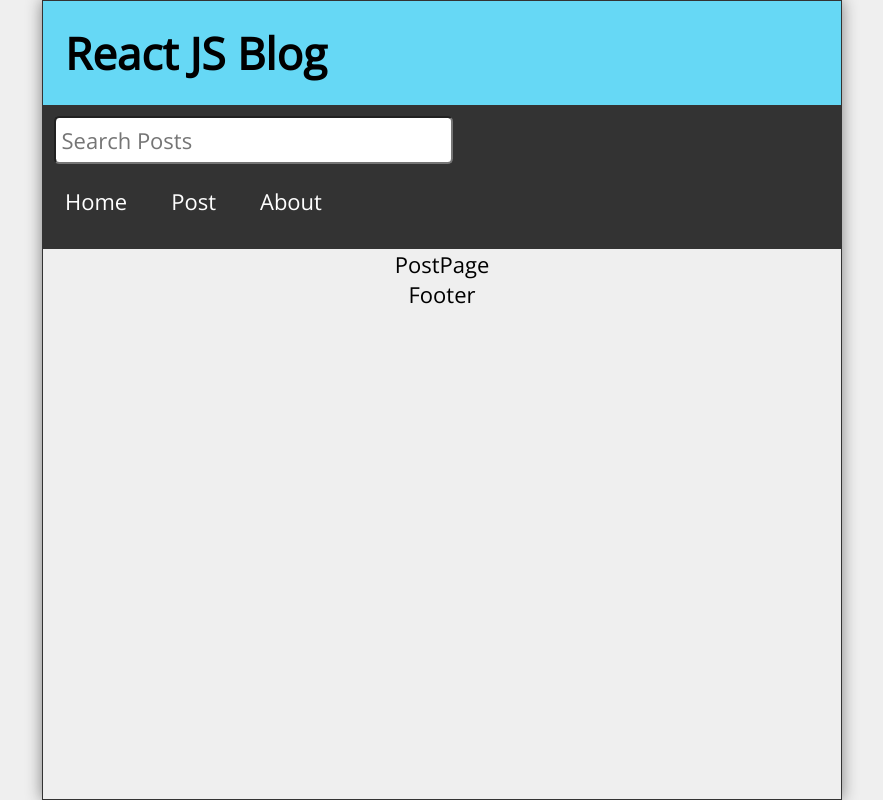
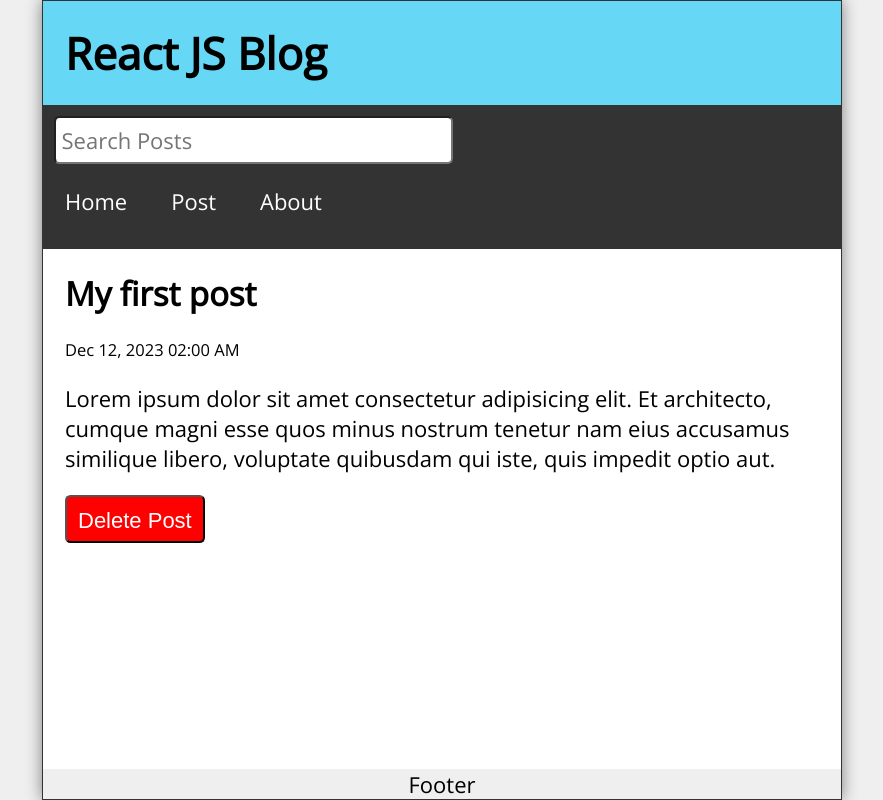
Before and after one commit to saqlain-hub/blog-post, a React (Vite) app: page /post/1 in a window 1280 px wide. Shown: the whole page, without its empty margins (198-1081 px from the left). Built offline with nearby package versions, Linux system fonts and the light colour scheme.

Commit message:
posts and routes up and running

```diff
--- a/src/App.jsx
+++ b/src/App.jsx
@@ -6,7 +6,7 @@
 import PostPage from "./pages/PostPage";
 import About from "./pages/About";
 import Missing from "./pages/Missing";
-import { Routes, Route } from "react-router-dom";
+import { Routes, Route, useNavigate } from "react-router-dom";
 import { useState, useEffect } from "react";
 
 function App() {
@@ -37,15 +37,26 @@
     },
   ]);
   const [search, setSearch] = useState("");
+  const [searchResults, setSearchResults] = useState([]);
+  const navigate = useNavigate();
+
+  const handleDelete = (id) => {
+    const postsList = posts.filter((post) => post.id !== id);
+    setPosts(postsList);
+    navigate("/");
+  };
 
   return (
     <div className="App">
       <Header title="React JS Blog" />
-      <Nav />
+      <Nav search={search} setSearch={setSearch} />
       <Routes>
-        <Route path="/" element={<Home />} />
+        <Route path="/" element={<Home posts={posts} />} />
         <Route path="/post" element={<NewPost />} />
-        <Route path="/post/:id" element={<PostPage />} />
+        <Route
+          path="/post/:id"
+          element={<PostPage posts={posts} handleDelete={handleDelete} />}
+        />
         <Route path="/about" element={<About />} />
         <Route path="*" element={<Missing />} />
       </Routes>
--- /dev/null
+++ b/src/pages/Feed.jsx
@@ -0,0 +1,14 @@
+import React from "react";
+import Post from "./Post";
+
+const Feed = ({ posts }) => {
+  return (
+    <>
+      {posts.map((post) => (
+        <Post key={post.id} post={post} />
+      ))}
+    </>
+  );
+};
+
+export default Feed;
--- a/src/pages/Home.jsx
+++ b/src/pages/Home.jsx
@@ -1,7 +1,16 @@
 import React from "react";
+import Feed from "./Feed";
 
-const Home = () => {
-  return <div>Home</div>;
+const Home = ({ posts }) => {
+  return (
+    <main className="Home">
+      {posts.length ? (
+        <Feed posts={posts} />
+      ) : (
+        <p style={{ marginTop: "2rem" }}>No Posts to display.</p>
+      )}
+    </main>
+  );
 };
 
 export default Home;
--- /dev/null
+++ b/src/pages/Post.jsx
@@ -0,0 +1,17 @@
+import { Link } from "react-router-dom";
+
+const Post = ({ post }) => {
+  return (
+    <article className="post">
+      <Link to={`/post/${post.id}`}>
+        <h2>{post.title}</h2>
+        <p className="postDate">{post.datetime}</p>
+      </Link>
+      <p className="postBody">
+        {post.body.length <= 25 ? post.body : `${post.body.slice(0, 25)}...`}
+      </p>
+    </article>
+  );
+};
+
+export default Post;
--- a/src/pages/PostPage.jsx
+++ b/src/pages/PostPage.jsx
@@ -1,7 +1,31 @@
-import React from "react";
+import { useParams, Link } from "react-router-dom";
 
-const PostPage = () => {
-  return <div>PostPage</div>;
+const PostPage = ({ posts, handleDelete }) => {
+  const { id } = useParams();
+  const post = posts.find((post) => post.id.toString() === id);
+  return (
+    <main className="PostPage">
+      <article className="post">
+        {post && (
+          <>
+            <h2>{post.title}</h2>
+            <p className="postDate">{post.datetime}</p>
+            <p className="postBody">{post.body}</p>
+            <button onClick={() => handleDelete(post.id)}>Delete Post</button>
+          </>
+        )}
+        {!post && (
+          <>
+            <h2>Post Not Found</h2>
+            <p>Well, that's disappointing</p>
+            <p>
+              <Link to="/">Visit Our Homepage</Link>
+            </p>
+          </>
+        )}
+      </article>
+    </main>
+  );
 };
 
 export default PostPage;
```
